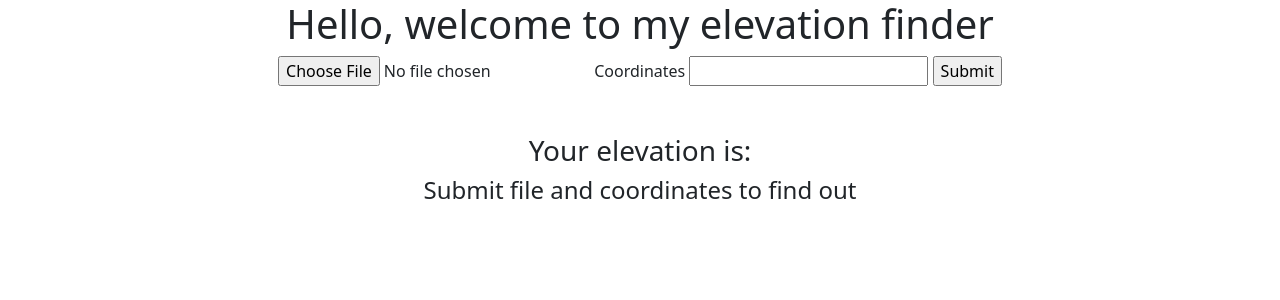
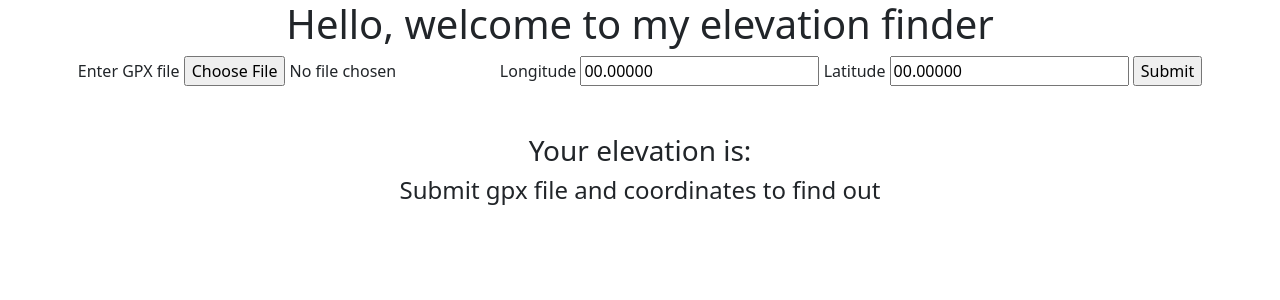
Before and after one commit to Will-Line/A-bit-of-map-reading-challenge, a Flask app: page / in a window 1280 px wide. Shown: the top 300 px of the page. Run offline with Flask 3, Linux system fonts and the light colour scheme.

Commit message:
made check for elevation

```diff
--- a/application.py
+++ b/application.py
@@ -9,14 +9,31 @@ application.config['UPLOAD_EXTENSIONS'] = ['.gpx']
 
 @application.route('/')
 def home():
-    return render_template('index.html',elevation="Submit file and coordinates to find out")
+    return render_template('index.html',elevation="Submit gpx file and coordinates to find out")
 
 @application.route('/',methods=['POST'])
 def file_upload():
     uploaded_file = request.files['file']
+    longitude = request.form.get('longitude')
+    latitude = request.form.get('latitude')
 
-    elevation=0
-    return render_template('index.html',elevation=elevation)
+    if longitude.replace('.','',1).isdigit()==False and latitude.replace('.','',1).isdigit()==False:
+        return render_template('index.html',elevation="Must enter valid longitude and latitude")
+    elif len(longitude)<7 or len(latitude)<7:
+        return render_template('index.html',elevation="Must enter a more precise longitude and latitude")
+
+    gpx = gpxpy.parse(uploaded_file)
+    elevation=None
+    for track in gpx.tracks:
+        for segment in track.segments:
+            for point in segment.points:
+                if round(point.latitude,4)==round(float(latitude),4) and round(point.longitude,4)==round(float(longitude),4):
+                    elevation=round(point.elevation,2)
+
+    if elevation==None:
+        return render_template('index.html',elevation="Longitude and latitude not covered in the map you entered")
+
+    return render_template('index.html',elevation=f"{elevation}m")
 
 if __name__ == '__main__':
    website_url='abitofmapreading.involuntaryCTF:5000'
--- a/templates/index.html
+++ b/templates/index.html
@@ -6,9 +6,12 @@
 <h1>Hello, welcome to my elevation finder</h1>
 
 <form method="post" action="" enctype="multipart/form-data">
-    <input type="file" id="file" name="file" accept=".gpx">
-    <label for="coordinates">Coordinates</label>
-    <input type="text" id="coordinates" name="coordinates">
+    <label for="file">Enter GPX file</label>
+    <input type="file" id="file" name="file" accept=".gpx" required>
+    <label for="longitude">Longitude</label>
+    <input type="text" id="longitude" name="longitude" value="00.00000" required>
+    <label for="latitude">Latitude</label>
+    <input type="text" id="latitude" name="latitude" value="00.00000" required>
     <input type="submit">
 </form>
 
```
Also changed, not shown: 1 other file.
